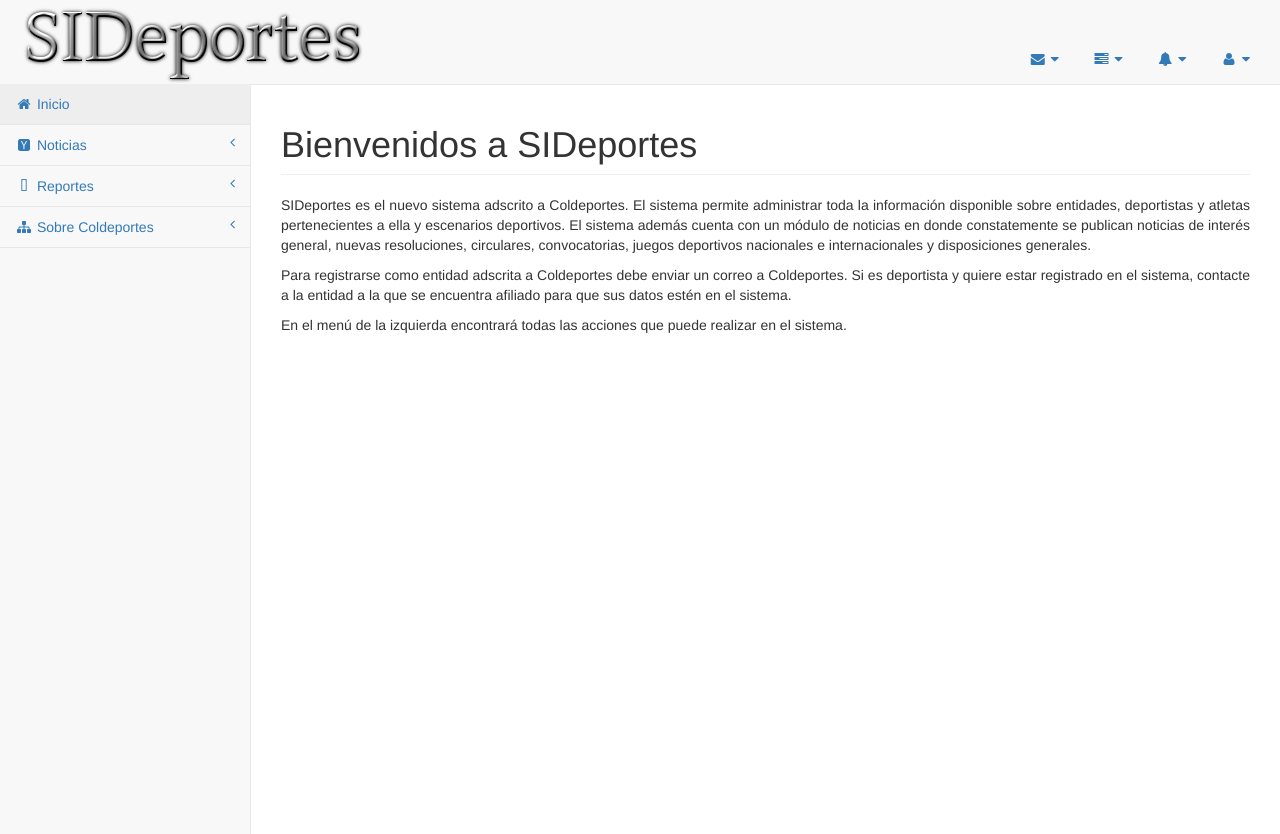
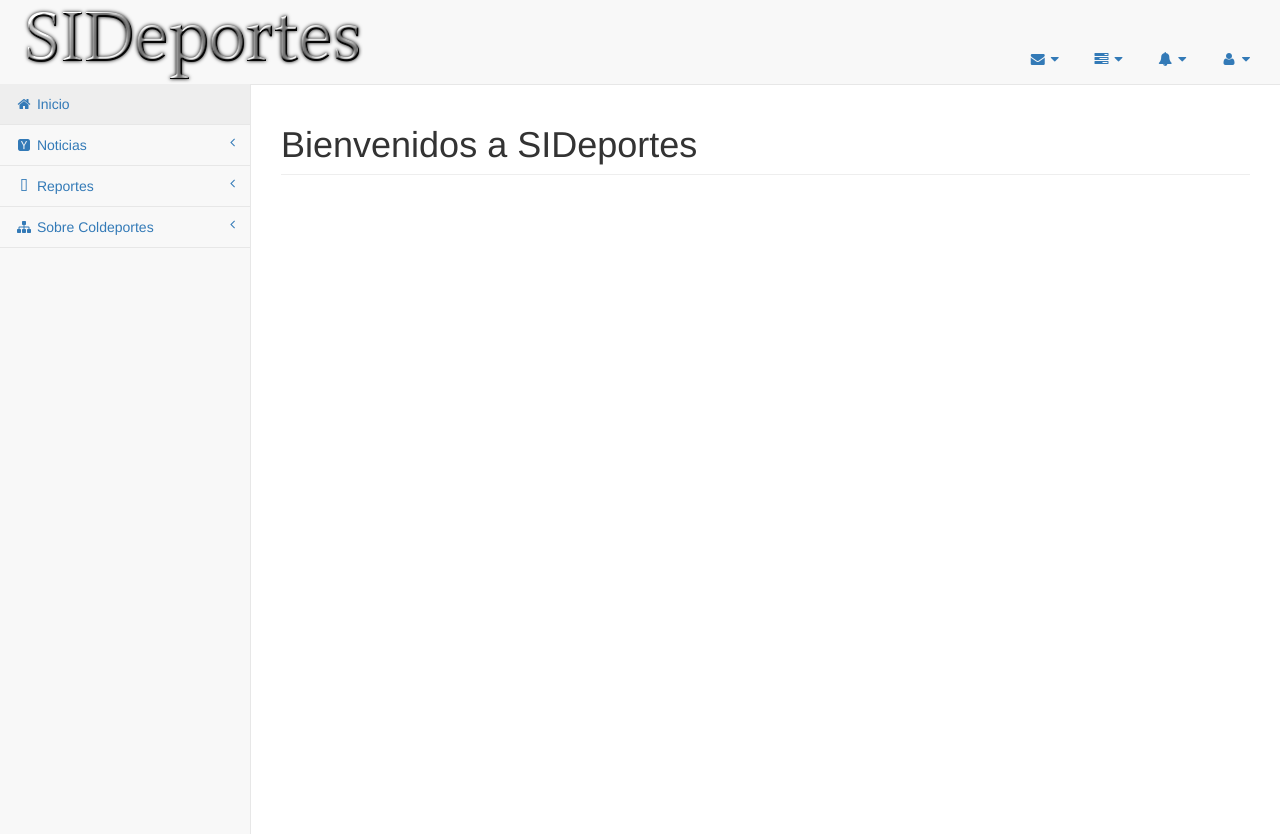
Before and after one commit to anderojas1/SIDeporte, a Django app: template templates/startbootstrap/pages/index.html in a window 1280 px wide. Shown: the part 16-850 px from the top of the page. Run offline with Django 3.2, Linux system fonts and the light colour scheme; the template is opened without the code that fills it, so the values that code supplies are empty; the visitor is signed in with stand-in values (Sample User, id 1); parts of the project's set-up code (start-up, migrations or seed data) failed here and were passed over; some libraries are stand-ins or nearby versions.

Commit message:
otros cambios

```diff
--- a/templates/Entidades/detalles_entidad.html
+++ b/templates/Entidades/detalles_entidad.html
@@ -26,7 +26,7 @@
 {% endblock %}
 
 {% block title_content %}
-{{noticia.nombre}}
+{{entidad.nombre}}
 {% endblock %}
 
 {% block content %}
--- a/templates/startbootstrap/index.html
+++ b/templates/startbootstrap/index.html
@@ -50,9 +50,7 @@
 
     <!-- Metis Menu Plugin JavaScript -->
     <script src="{% static 'bower_components/metisMenu/dist/metisMenu.min.js' %}"></script>
-
-    {% block graphics_js %}
-    {% endblock %}
+    <script src="{% static 'dist/js/sb-admin-2.js' %}"></script>
 
     <!-- Morris Charts JavaScript
     <script src="{% static 'bower_components/raphael/raphael-min.js' %}"></script>
@@ -60,7 +58,8 @@
     <script src="{% static 'js/morris-data.js' %}"></script>-->
 
     <!-- Custom Theme JavaScript -->
-    <script src="{% static 'dist/js/sb-admin-2.js' %}"></script>
+    {% block graphics_js %}
+    {% endblock %}
 </head>
 <body>
 {% block index %}
--- a/templates/startbootstrap/pages/index.html
+++ b/templates/startbootstrap/pages/index.html
@@ -1,7 +1,9 @@
 {% extends "startbootstrap/index.html" %}
+{% load staticfiles %}
+{% block title %}
+{% endblock %}
 
-{% block title %}
-Inicio
+{% block graphics_js %}
 {% endblock %}
 
 {% block index %}
@@ -344,27 +346,7 @@ Inicio
             <div class="row">
                 <div class="col-lg-12">
                     {% block content %}
-                        <p class="text-justify">
-                        SIDeportes es el nuevo sistema adscrito a Coldeportes. El sistema permite administrar toda
-                        la información disponible sobre entidades, deportistas y atletas pertenecientes a ella y escenarios deportivos. El sistema además cuenta con un módulo de noticias en donde constatemente se publican noticias de interés general, nuevas resoluciones, circulares, convocatorias, juegos deportivos nacionales
-                        e internacionales y disposiciones generales.</p>
-                        <p class="text-justify">
-                        Para registrarse como entidad adscrita a Coldeportes debe enviar un correo a Coldeportes. Si
-                        es deportista y quiere estar registrado en el sistema, contacte a la entidad a la que se encuentra
-                        afiliado para que sus datos estén en el sistema.</p>
-                        {% if user.is_authenticated %}
-                            <p class="text-justify">
-                                En el menú de la izquierda encontrará todas las acciones que puede realizar en el sistema.
-                            </p>
-                        {% else %}
-                            <p class="text-justify">
-                                <a href="/login">
-                                    <button class="btn btn-primary">
-                                        Iniciar sesión
-                                    </button>
-                                </a>
-                            </p>
-                        {% endif %}
+
                     {% endblock %}
                 </div>
             </div>
@@ -376,5 +358,4 @@ Inicio
 
     <!-- jQuery -->
 
-
 {% endblock %}
```
